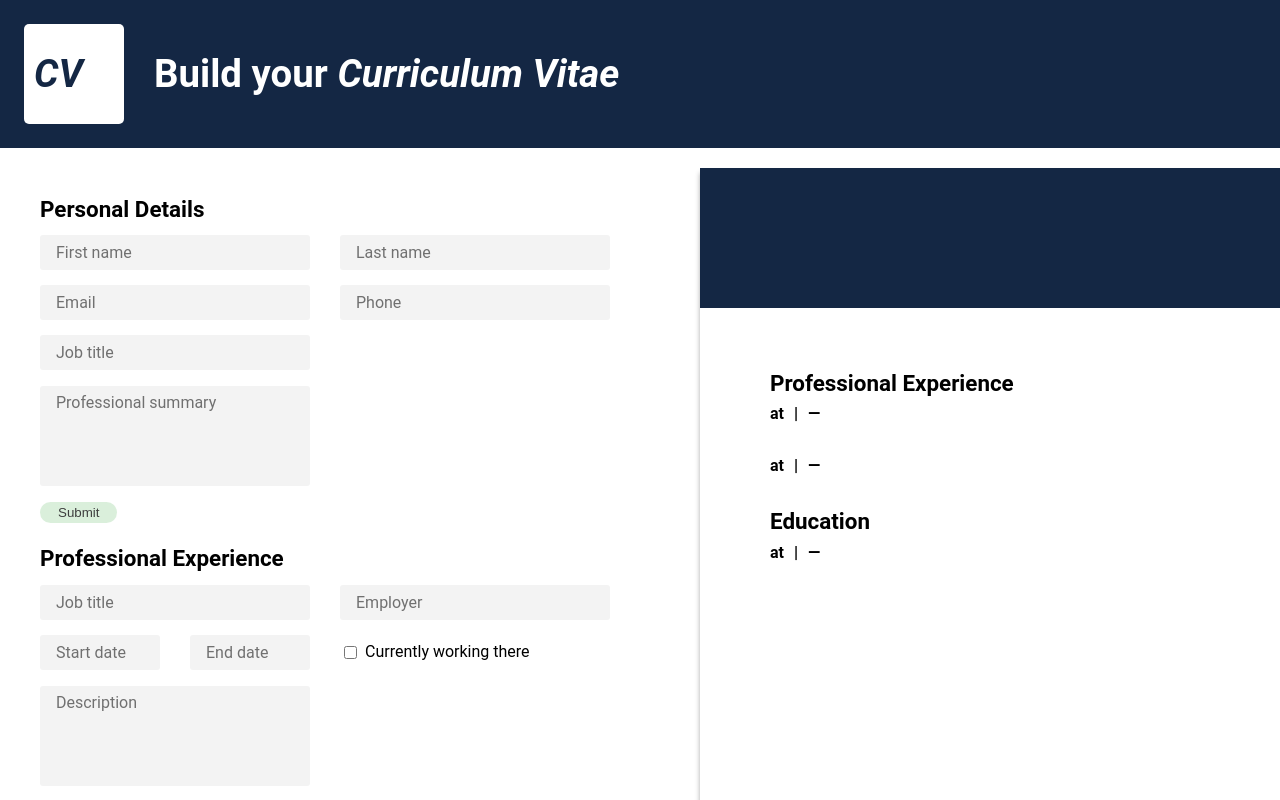
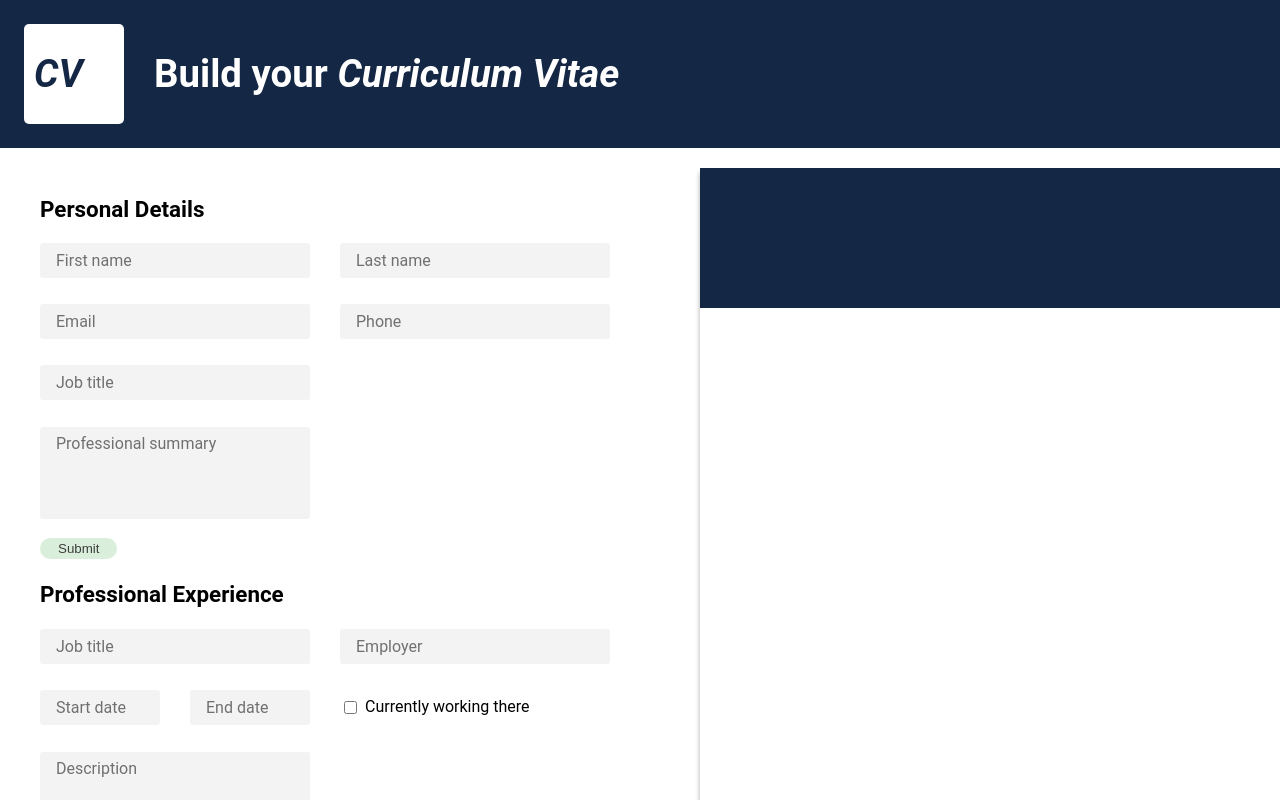
Before and after one commit to e-motta/TOP-Project-CV-Application, a React (Create React App) app: page / in a window 1280 px wide. Shown: the top 800 px of the page. Built offline with nearby package versions, Linux system fonts and the light colour scheme.

Commit message:
implemented: hide sections when content is empty; fixed: header css, margins in input borders in Safari

```diff
--- a/src/components/Content.jsx
+++ b/src/components/Content.jsx
@@ -16,15 +16,6 @@ class Content extends React.Component {
       phone: '',
       professionalSummary: '',
       professionalExperiences: [
-        {
-          id: uniqid(),
-          jobTitle: '',
-          employer: '',
-          startDate: '',
-          endDate: '',
-          current: false,
-          description: '',
-        },
         {
           id: uniqid(),
           jobTitle: '',
--- a/src/components/Header.jsx
+++ b/src/components/Header.jsx
@@ -10,6 +10,7 @@ class Header extends React.Component {
   render() {
     return (
       <header className="header">
+        <div className="header-inner">
           <div className="logo">
             <div className="logo-inner">CV</div>
           </div>
@@ -18,6 +19,7 @@ class Header extends React.Component {
             {' '}
             <span>Curriculum Vitae</span>
           </div>
+        </div>
       </header>
     );
   }
--- a/src/components/InputCV.jsx
+++ b/src/components/InputCV.jsx
@@ -45,6 +45,7 @@ class InputCV extends React.Component {
         <div className="spacer" />
 
         <SectionTitle title="Professional Experience" />
+
         {professionalExperiences.map((item) => (
           <div key={item.id}>
             <InputProfessionalExperience
@@ -55,8 +56,11 @@ class InputCV extends React.Component {
           </div>
         ))}
 
-        <button type="button" className="add-btn">+ Add professional experience</button>
-        <div className="spacer" />
+        <div>
+          <div className="small-spacer" />
+          <button type="button" className="add-btn">+ Add professional experience</button>
+          <div className="spacer" />
+        </div>
 
         <SectionTitle title="Education" />
 
@@ -66,12 +70,16 @@ class InputCV extends React.Component {
               educationItem={item}
               handleEducation={handleEducation}
             />
-            <div className="spacer" />
+            <div className="small-spacer" />
           </div>
         ))}
 
-        <button type="button" className="add-btn">+ Add education</button>
-        <div className="spacer" />
+        <div>
+          <div className="small-spacer" />
+          <button type="button" className="add-btn">+ Add education</button>
+          <div className="spacer" />
+        </div>
+
       </div>
     );
   }
--- a/src/components/InputProfessionalExperience.jsx
+++ b/src/components/InputProfessionalExperience.jsx
@@ -49,6 +49,9 @@ class InputProfessionalExperience extends React.Component {
               type="date"
               id={professionalExperience.id}
             />
+
+            {!professionalExperience.current
+              ? (
                 <SimpleInput
                   parent="professional-experience"
                   value={professionalExperience.endDate}
@@ -57,6 +60,7 @@ class InputProfessionalExperience extends React.Component {
                   type="date"
                   id={professionalExperience.id}
                 />
+              ) : <div />}
           </div>
           <CheckInput
             parent="professional-experience"
--- a/src/components/PreviewCV.jsx
+++ b/src/components/PreviewCV.jsx
@@ -42,6 +42,8 @@ class PreviewCV extends React.Component {
           <div className="spacer" />
 
           {professionalExperiences.length !== 0
+          && (professionalExperiences[0].jobTitle !== ''
+              && professionalExperiences[0].employer !== '')
             ? (
               <div>
                 <SectionTitle title="Professional Experience" />
@@ -51,6 +53,8 @@ class PreviewCV extends React.Component {
             : <div />}
 
           {professionalExperiences.map((item) => (
+            item.jobTitle !== '' && item.employer !== ''
+              ? (
                 <PreviewItem
                   position={item.jobTitle}
                   place={item.employer}
@@ -59,9 +63,13 @@ class PreviewCV extends React.Component {
                   description={item.description}
                   key={item.id}
                 />
+              )
+              : <div key={item.id} />
           ))}
 
           {education.length !== 0
+          && (education[0].school !== ''
+              || education[0].degree !== '')
             ? (
               <div>
                 <SectionTitle title="Education" />
@@ -71,6 +79,8 @@ class PreviewCV extends React.Component {
             : <div />}
 
           {education.map((item) => (
+            item.degree !== '' && item.school !== ''
+              ? (
                 <PreviewItem
                   position={item.degree}
                   place={item.school}
@@ -79,6 +89,8 @@ class PreviewCV extends React.Component {
                   description={item.description}
                   key={item.id}
                 />
+              )
+              : <div key={item.id} />
           ))}
         </div>
       </div>
--- a/src/components/PreviewHeader.jsx
+++ b/src/components/PreviewHeader.jsx
@@ -18,7 +18,7 @@ class PreviewHeader extends React.Component {
     } = this.props;
 
     return (
-      <header className="header preview-header">
+      <header className="header-inner preview-header">
         <div className="header-left">
           <div className="name">
             <span>{`${firstName} ${lastName}`}</span>
--- a/src/styles/App.css
+++ b/src/styles/App.css
@@ -17,3 +17,7 @@ html {
 .small-spacer {
   height: 12px;
 }
+
+.app {
+  min-width: 1460px;
+}
--- a/src/styles/DescriptionInput.css
+++ b/src/styles/DescriptionInput.css
@@ -6,6 +6,6 @@
 
 .description-input {
   width: stretch;
-  height: 100px;
+  height: 92px;
   resize: none;
 }
--- a/src/styles/Header.css
+++ b/src/styles/Header.css
@@ -1,4 +1,8 @@
 .header {
+  background-color: #142744;
+}
+
+.header-inner {
   font-family: Roboto, Oxygen, Ubuntu, Cantarell, 'Open Sans', 'Helvetica Neue', sans-serif;
   background-color: #142744;
   display: flex;
@@ -8,6 +12,8 @@
   font-weight: bolder;
   padding: 24px;
   align-items: center;
+  width: 1460px;
+  margin: auto;
 }
 
 .logo {
--- a/src/styles/InputPersonalDetails.css
+++ b/src/styles/InputPersonalDetails.css
@@ -2,4 +2,5 @@
   display: grid;
   grid-template-columns: auto auto;
   justify-content: space-between;
+  row-gap: 3px;
 }
--- a/src/styles/PreviewHeader.css
+++ b/src/styles/PreviewHeader.css
@@ -4,6 +4,7 @@
   padding: 20px 70px;
   display: flex;
   justify-content: space-between;
+  width: auto;
 }
 
 .name {
@@ -26,3 +27,9 @@
   gap: 10px;
   align-items: flex-end;
 }
+
+.header-left {
+  display: flex;
+  flex-direction: column;
+  gap: 7px;
+}
--- a/src/styles/SimpleInput.css
+++ b/src/styles/SimpleInput.css
@@ -1,10 +1,10 @@
 .input-component {
   position: relative;
   width: 270px;
-  height: 50px;
+  height: 58px;
   display: flex;
   align-items: flex-end;
-  color: rgb(112, 112, 112)
+  color: rgb(112, 112, 112);
 }
 
 .date-input-component {
@@ -14,7 +14,7 @@
 .simple-label {
   position: absolute;
   left: 16px;
-  top: 25px;
+  top: 33px;
   cursor: auto;
   transition: all .35s ease-in-out;
 }
@@ -22,7 +22,7 @@
 .simple-label-focused {
   position: absolute;
   left: 3px;
-  top: 3px;
+  top: 6px;
   font-size: .8em;
   -webkit-transition: all .35s ease-in-out;
   transition: all .35s ease-in-out;
@@ -35,6 +35,7 @@
   padding: 8px 16px;
   font: inherit;
   border-radius: 3px;
+  margin: 0;
 }
 
 .date-input {
```
Lines whose indentation alone changed are shown as unchanged.
